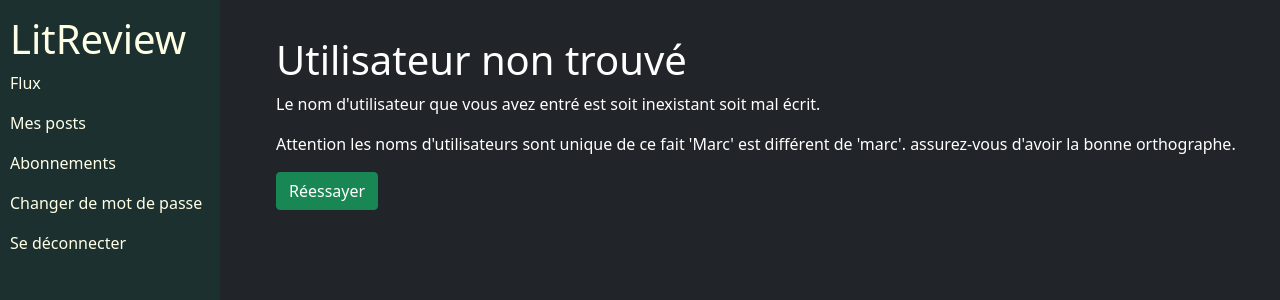
After one commit to Luc-Aka-Evy/tick-N-read, a Django app: page /user-not-find/ in a window 1280 px wide. The commit adds this page. Shown: the top 300 px of the page. Run offline with Django 4.2, Linux system fonts and the light colour scheme; a user stored in the database is signed in; some libraries are stand-ins or nearby versions.

Commit message:
Mise en place de la vue et templates 'user_not_find' pour gérer les cas de mauvaise entré utilsateur

```diff
--- a/tick_n_read/review/templates/review/home.html
+++ b/tick_n_read/review/templates/review/home.html
@@ -24,7 +24,7 @@
                 </a>
             </div>
         {% elif instance|model_type == 'Review' %}
-        <div class="post p-3 mb-2 bg-success text-white " style="margin: 20px;">
+        <div class="post p-3 mb-2 bg-success text-white " style="margin: 20px; border-radius: 10px;">
                 {% if instance.ticket.user == user %}
                     <h4><strong>{% get_poster_display instance.user %}</strong> a répondu à votre ticket</h4>
                 {% else %}
--- /dev/null
+++ b/tick_n_read/review/templates/review/user_not_find.html
@@ -0,0 +1,8 @@
+{% extends 'base.html' %}
+{% load blog_extras %}
+{% block content %}
+<h1>Utilisateur non trouvé</h1>
+<p> Le nom d'utilisateur que vous avez entré est soit inexistant soit mal écrit.</p>
+<p>Attention les noms d'utilisateurs sont unique de ce fait 'Marc' est différent de 'marc'. assurez-vous d'avoir la bonne orthographe.</p>
+<p><a href="{% url 'follow_users' %}"><button class="btn btn-success">Réessayer</button></a></p>
+{% endblock content %}
--- a/tick_n_read/review/views.py
+++ b/tick_n_read/review/views.py
@@ -255,9 +255,12 @@ def follow_users(request):
         if form.is_valid():
             follow_user = models.UserFollows()
             follow_user.user = request.user
-            follow_user.followed_user = User.objects.filter(
+            try:
+                follow_user.followed_user = User.objects.filter(
                 username=form.cleaned_data["search"]
-            ).get()
+                ).get()
+            except User.DoesNotExist:
+                return redirect("user-not-find")
             follow_user.save()
         return redirect("home")
 
@@ -268,6 +271,10 @@ def follow_users(request):
     }
 
     return render(request, "review/follow_users_form.html", context=context)
+
+@login_required
+def user_not_find(request):
+    return render(request, "review/user_not_find.html")
 
 
 @login_required
--- a/tick_n_read/tick_n_read/urls.py
+++ b/tick_n_read/tick_n_read/urls.py
@@ -64,6 +64,7 @@ urlpatterns = [
     ),
     path("follow-users/", review.views.follow_users, name="follow_users"),
     path("unfollow/<int:user_id>", review.views.unfollow_users, name="unfollow"),
+    path("user-not-find/", review.views.user_not_find, name="user-not-find"),
 ]
 
 if settings.DEBUG:
```
